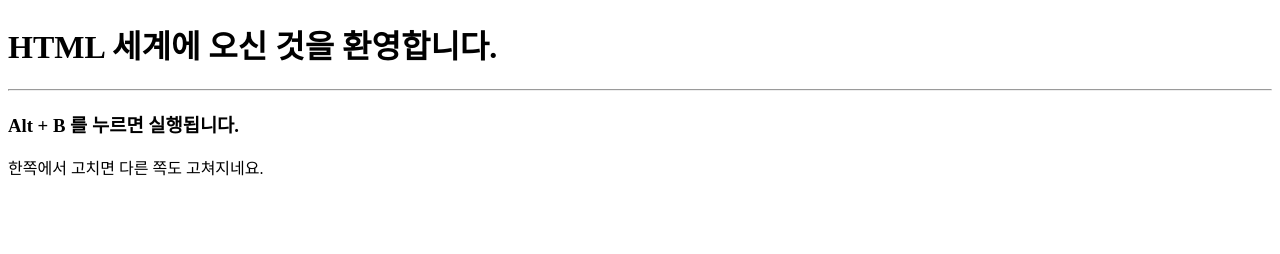
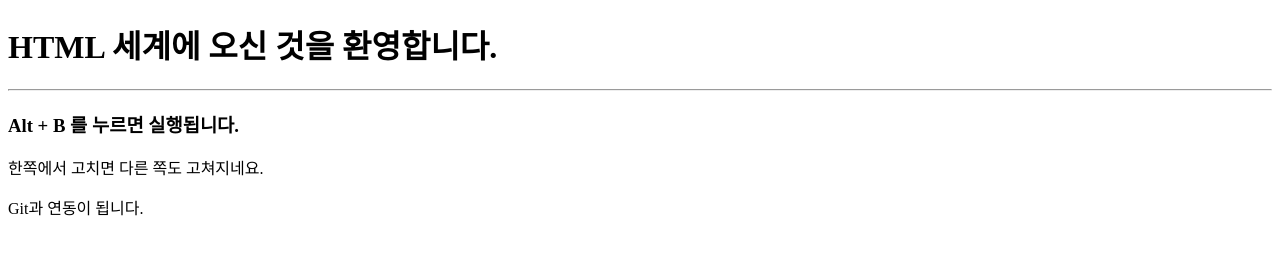
Before and after one commit to ckiekim/Web-Basic-Lecture-2020, a plain HTML site: page hello.html in a window 1280 px wide. Drawn offline with Linux system fonts and the light colour scheme.

Commit message:
git 연동

```diff
--- a/hello.html
+++ b/hello.html
@@ -10,5 +10,6 @@
     <hr>
     <h3>Alt + B 를 누르면 실행됩니다.</h3>
     <p>한쪽에서 고치면 다른 쪽도 고쳐지네요.</p>
+    <p>Git과 연동이 됩니다.</p>
 </body>
 </html>
```
